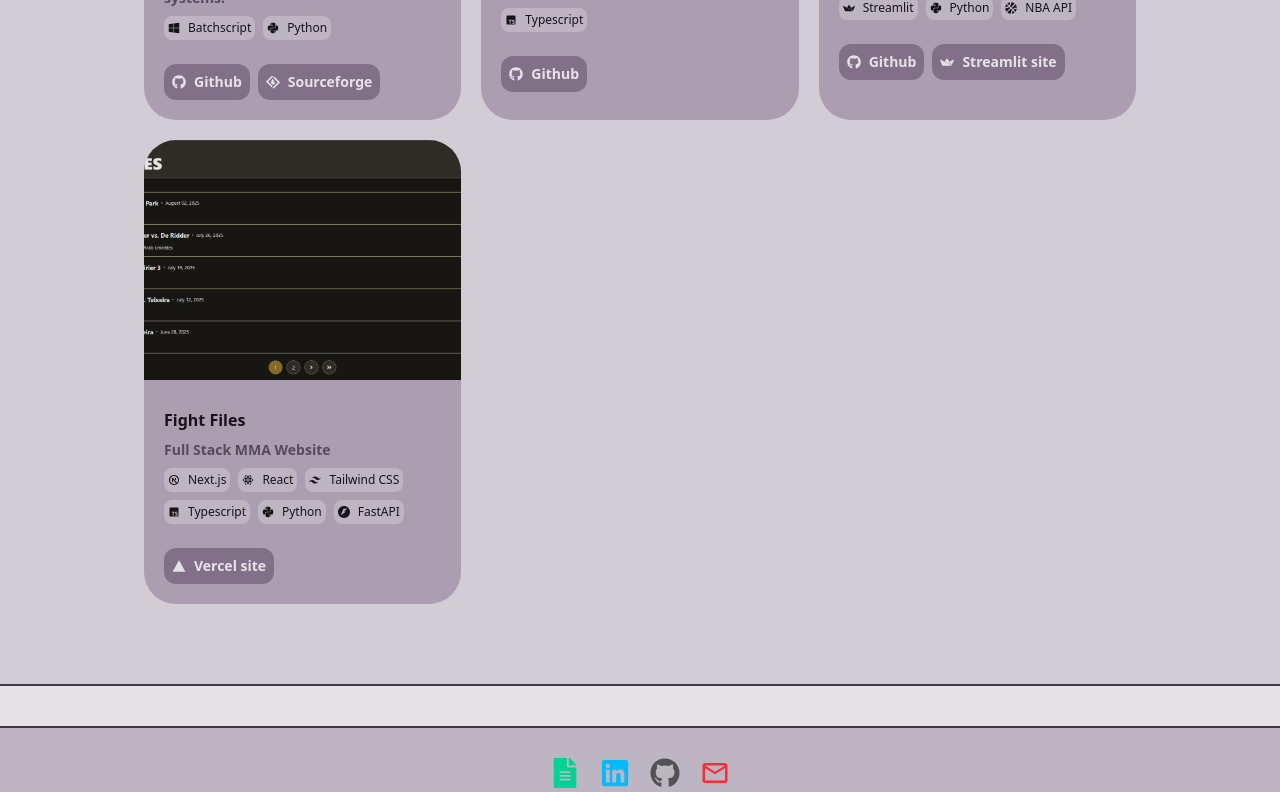
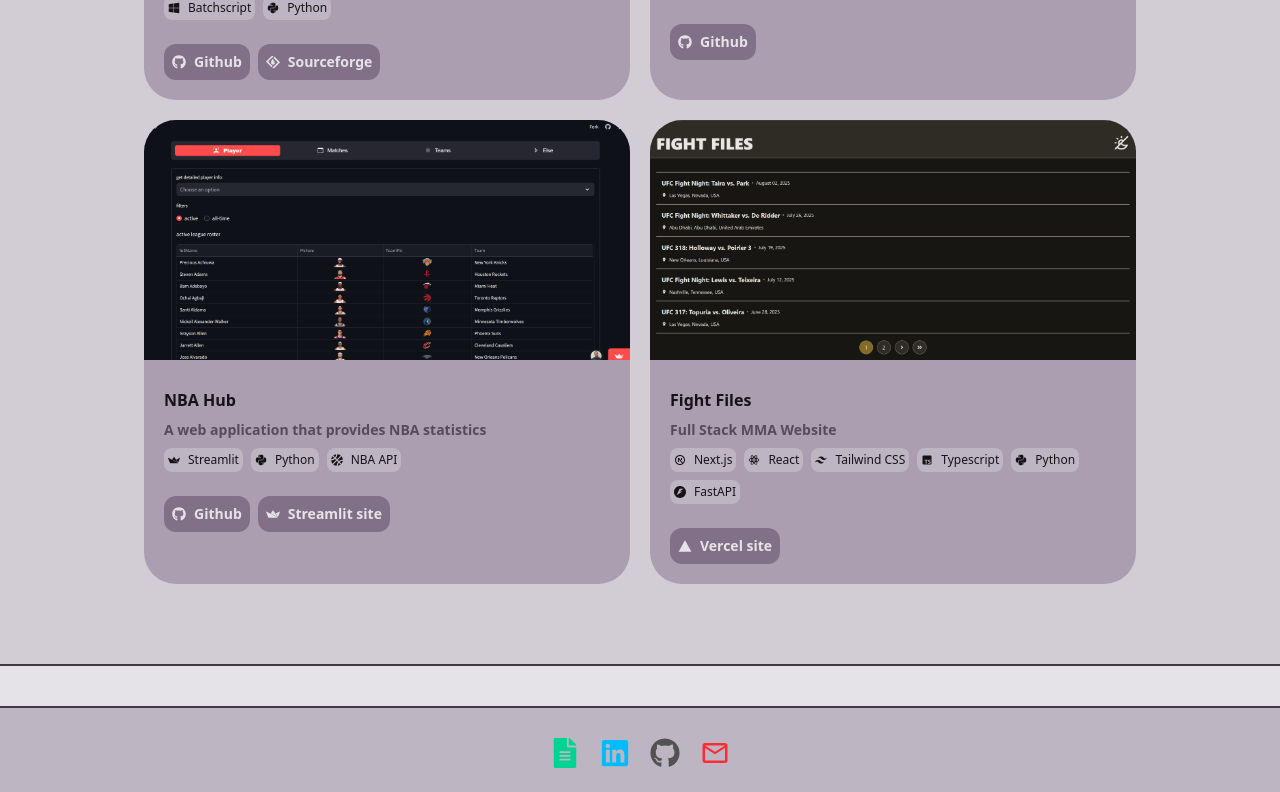
Before and after one commit to danez13/portfolio, a Next.js app: page /portfolio/ in a window 1280 px wide. Shown: the part 2560-3352 px from the top of the page. Built offline with nearby package versions, Linux system fonts and the light colour scheme.

Commit message:
Implement code changes to enhance functionality and improve performance

```diff
--- a/src/app/page.tsx
+++ b/src/app/page.tsx
@@ -70,11 +70,11 @@
       {/* Projects */}
       <section className="flex flex-col items-center border-slate-midground-800 dark:border-slate-midground-200 border-t-2 border-b-2 bg-slate-midground-100 dark:bg-slate-midground-900 px-11 md:px-12 lg:px-30 xl:px-36 py-20">
           <h1 className="text-3xl md:text-4xl lg:text-5xl font-semibold pb-10">Projects</h1>
-          <div className="grid grid-cols-1 md:grid-cols-2 lg:grid-cols-3 gap-5">
+          <div className="grid grid-cols-1 md:grid-cols-2 lg:grid-cols-2 gap-5">
             <Project image="/portfolio/projects/writeguard.png" name="WriteGuard" desc="a command-line tool that makes write filter configuration easier on Windows systems." links={[{image: <FaGithub/>, name: "Github", link: "https://github.com/danez13/WriteGuard"}, {image: <BsSourceforge/>, name: "Sourceforge", link: "https://sourceforge.net/projects/writeguard/"}]} frameworks={[{image: <FaWindows/>, name: "Batchscript"}, {image: <FaPython/>, name: "Python"}]}/>
             <Project image="/portfolio/projects/portfolio.png" name="Portfolio" desc="The website you are seeing now! 😁" links={[{image: <FaGithub/>, name: "Github", link: "https://github.com/danez13/portfolio"}]} frameworks={[{image: <RiNextjsLine/>, name: "Next.js"}, {image: <RiReactjsLine/>, name: "React"}, {image: <RiTailwindCssFill/>, name: "Tailwind CSS"}, {image:<BiLogoTypescript/>, name:"Typescript"}]}/>
             <Project image="/portfolio/projects/NBA-Hub.png" name="NBA Hub" desc="A web application that provides NBA statistics" links={[{image: <FaGithub/>, name:"Github", link: "https://github.com/danez13/CRRJD_data-driven-basetball-application"},{image:<SiStreamlit/>, name:"Streamlit site", link: "https://danez13-crrjd-data-driven-basetball-application-main-guwczn.streamlit.app/"}]} frameworks={[{image:<SiStreamlit/>, name:"Streamlit"},{image:<FaPython/>, name:"Python"},{image:<FaBasketballBall/>, name:"NBA API"}]}/>
-            <Project image="/portfolio/projects/Fight Files.png" name="Fight Files" desc="Full Stack MMA Website" links={[{image:<RiVercelFill/>,name:"Vercel site", link:"https://fight-files.vercel.app/"}]} frameworks={[{image: <RiNextjsLine/>, name: "Next.js"},{image: <RiReactjsLine/>, name: "React"},{image: <RiTailwindCssFill/>, name: "Tailwind CSS"}, {image:<BiLogoTypescript/>, name:"Typescript"},{image:<FaPython/>, name:"Python"},{image:<SiFastapi/>,name:"FastAPI"}]}/>
+            <Project image="/portfolio/projects/Fight-Files.png" name="Fight Files" desc="Full Stack MMA Website" links={[{image:<RiVercelFill/>,name:"Vercel site", link:"https://fight-files.vercel.app/"}]} frameworks={[{image: <RiNextjsLine/>, name: "Next.js"},{image: <RiReactjsLine/>, name: "React"},{image: <RiTailwindCssFill/>, name: "Tailwind CSS"}, {image:<BiLogoTypescript/>, name:"Typescript"},{image:<FaPython/>, name:"Python"},{image:<SiFastapi/>,name:"FastAPI"}]}/>
           </div>
       </section>
     </main>
```
Also changed, not shown: public/projects/Fight-FIles.png (renamed from public/projects/Fight FIles.png).
